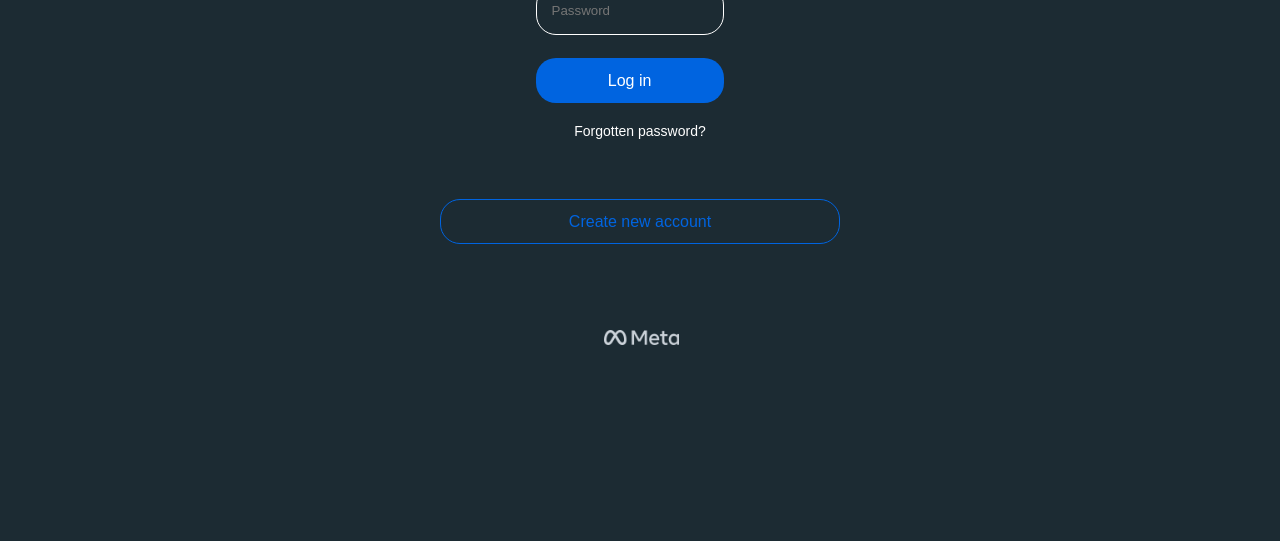
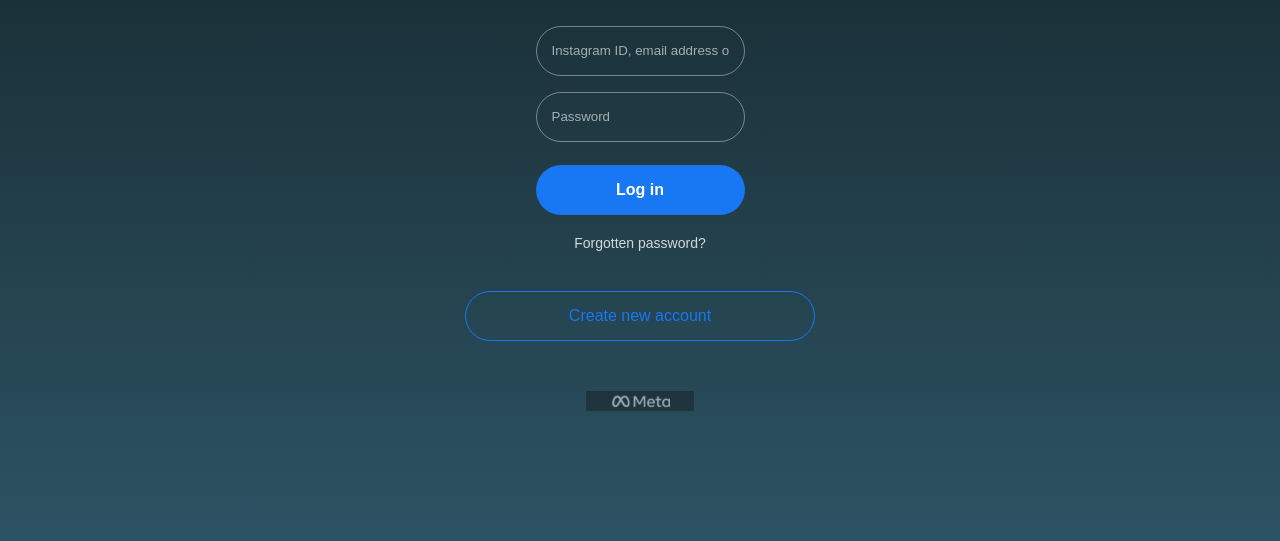
Before and after one commit to Azhar-002/Instagram, a plain HTML site: page index.html in a window 1280 px wide. Shown: the part 259-800 px from the top of the page. Drawn offline with Linux system fonts and the light colour scheme.

Commit message:
Update style.css

```diff
--- a/style.css
+++ b/style.css
@@ -2,99 +2,99 @@
     margin:0;
     padding:0;
     box-sizing: border-box;
-    background-color: rgb(28, 43, 51);
     font-family: Arial, sans-serif;
 }
 
+/* Background gradient (important for insta feel) */
+body{
+    background: linear-gradient(180deg, #0f2027, #203a43, #2c5364);
+    color: white;
+}
+
+/* Main container */
 #instagram{
     display:flex;
+    flex-direction:column;
     align-items:center;
-    flex-direction:column;
-    padding: 10px;
+    justify-content:center;
+    min-height:100vh;
+    padding:20px;
 }
 
-/* Language text */
+/* Language */
 #eng{
-    color:white;
-    margin-top:10px;
     font-size:14px;
+    opacity:0.8;
+    margin-bottom:30px;
 }
 
 /* Logo */
 #logo img{
-    margin-top:40px;
-    height:90px;
+    height:70px;
+    margin-bottom:30px;
 }
 
-/* Inputs */
+/* Input fields */
 .inp{
+    width:100%;
+    max-width:350px;
     height:50px;
-    width:90%;              /* ✅ responsive */
-    max-width:400px;       /* ✅ limit on large screens */
-    border-radius:20px;
-    border:0.5px solid white;
+    margin:8px 0;
+    border-radius:25px;
+    border:1px solid rgba(255,255,255,0.4);
+    padding:0 15px;
+    background: transparent;
     color:white;
-    margin:8px 0;
-    padding: 0 15px;
-    background-color: transparent;
+    outline:none;
+}
+
+/* Placeholder color */
+.inp::placeholder{
+    color: rgba(255,255,255,0.6);
 }
 
 /* Button */
 #button{
-    height:45px;
-    width:90%;
-    max-width:400px;
+    width:100%;
+    max-width:350px;
+    height:50px;
     margin-top:15px;
-    border-radius:20px;
+    border-radius:25px;
+    border:none;
+    background: #1877f2;
     color:white;
-    background-color:rgb(0, 100, 224);
-    border:none;
     font-size:16px;
+    font-weight:bold;
 }
 
 /* Forgot password */
 #forget{
-    color:white;
     margin-top:20px;
     font-size:14px;
+    opacity:0.8;
 }
 
-/* Create account */
+/* Create account button */
 #create{
-    height:45px;
-    width:90%;
-    max-width:400px;
-    margin-top:60px;
-    color:rgb(0, 100, 224);
-    text-align:center;
-    border:1px solid rgb(0, 100, 224);
-    border-radius:20px;
-    font-size:16px;
+    width:100%;
+    max-width:350px;
+    height:50px;
+    margin-top:40px;
+    border-radius:25px;
+    border:1px solid #1877f2;
     display:flex;
+    align-items:center;
     justify-content:center;
-    align-items:center;
+    color:#1877f2;
+    font-weight:500;
 }
 
+/* Meta logo */
 #meta{
-    margin-top:80px;
+    margin-top:50px;
 }
 
-/* 📱 Extra small devices */
-@media (max-width: 480px) {
-    #logo img{
-        height:70px;
-    }
-
-    .inp{
-        height:45px;
-    }
-
-    #button{
-        height:42px;
-    }
-
-    #create{
-        height:42px;
-        font-size:14px;
-    }
+#meta img{
+    height:20px;
+    opacity:0.7;
 }
```
